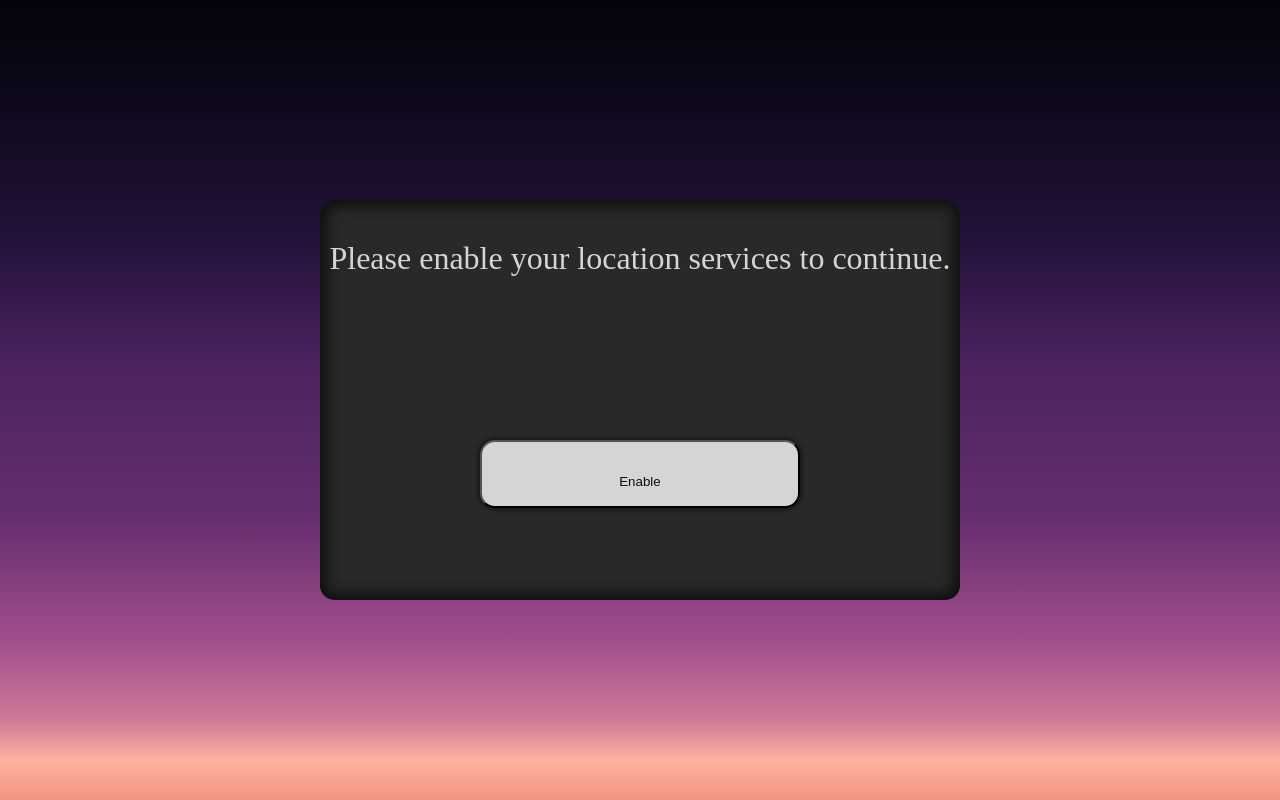
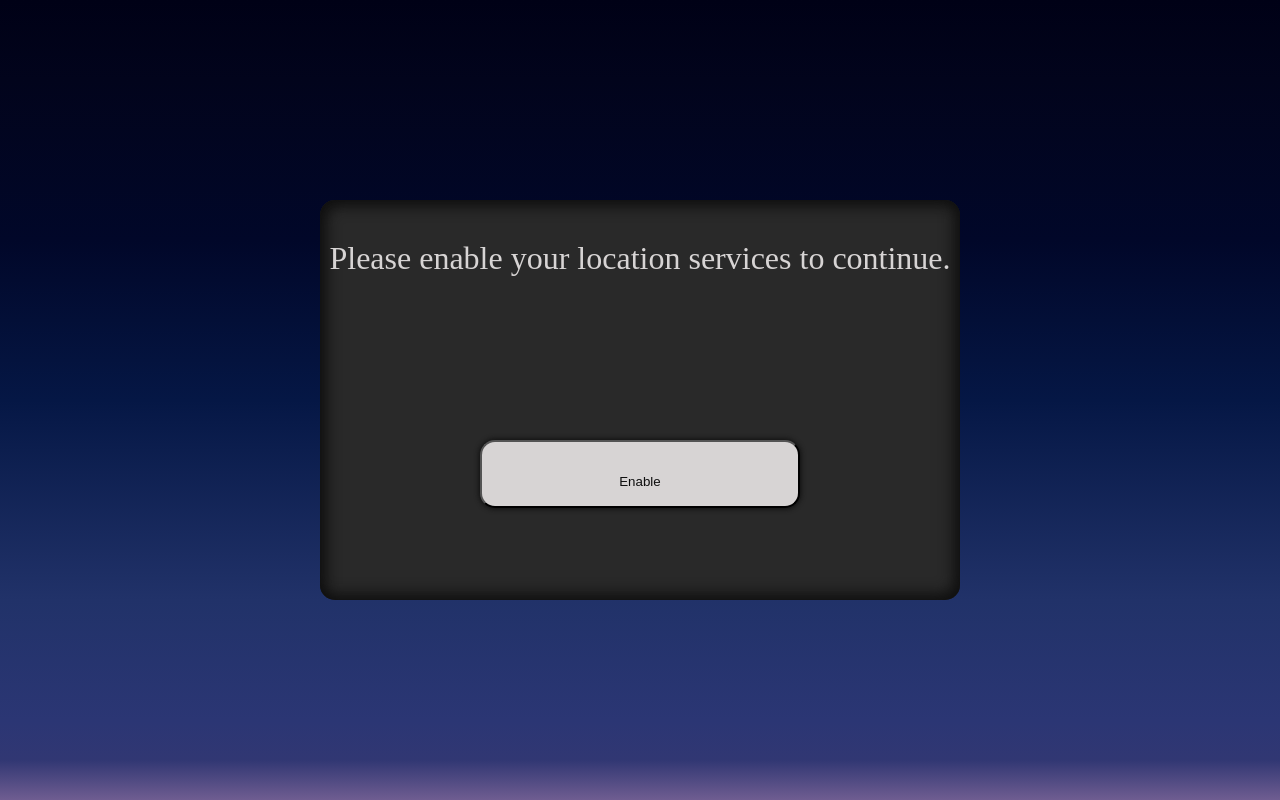
Before and after one commit to CB721/weather-client, a React (Create React App) app: page / in a window 1280 px wide. Built offline with nearby package versions, Linux system fonts and the light colour scheme.

Commit message:
Evening / night sun / moon animation

```diff
--- a/src/App.js
+++ b/src/App.js
@@ -13,7 +13,7 @@ function App() {
   const [long, setLong] = useState();
   const [modalMessage, setModalMessage] = useState("Please enable your location services to continue.");
   const [locationPermission, setLocationPermission] = useState(false);
-  const [timeOfDay, setTimeOfDay] = useState("sunrise");
+  const [timeOfDay, setTimeOfDay] = useState("night");
 
   const currentHour = parseInt(moment().format("H"));
 
@@ -91,18 +91,18 @@ function App() {
     if (savedWeather) {
       setWeather(savedWeather);
     }
-    if (currentHour >= 5 && currentHour < 10) {
-      setTimeOfDay("sunrise");
-    }
-    if (currentHour >= 10 && currentHour < 17) {
-      setTimeOfDay("day");
-    }
-    if (currentHour >= 17 && currentHour < 21) {
-      setTimeOfDay("evening");
-    }
-    if ((currentHour >= 21 && currentHour < 25) || (currentHour >= 0 && currentHour < 5)) {
-      setTimeOfDay("night");
-    }
+    // if (currentHour >= 5 && currentHour < 10) {
+    //   setTimeOfDay("sunrise");
+    // }
+    // if (currentHour >= 10 && currentHour < 17) {
+    //   setTimeOfDay("day");
+    // }
+    // if (currentHour >= 17 && currentHour < 21) {
+    //   setTimeOfDay("evening");
+    // }
+    // if ((currentHour >= 21 && currentHour < 25) || (currentHour >= 0 && currentHour < 5)) {
+    //   setTimeOfDay("night");
+    // }
   }, []);
 
   function getLocation() {
--- a/src/App.scss
+++ b/src/App.scss
@@ -31,14 +31,16 @@ $white: #d7d4d4;
         background: linear-gradient(
             180deg,
             rgb(3, 4, 10) 0%,
-            rgb(11, 7, 23) 10%,
-            rgb(35, 18, 58) 30%,
-            rgb(74, 34, 95) 45%,
-            rgb(102, 46, 111) 65%,
-            rgb(161, 78, 141) 80%,
-            rgb(207, 121, 152) 90%,
-            rgb(254, 178, 160) 95%,
-            rgb(242, 149, 127) 100%
+            rgb(11, 7, 23) 5%,
+            rgb(35, 18, 58) 20%,
+            rgb(74, 34, 95) 35%,
+            rgb(102, 46, 111) 47%,
+            rgb(161, 78, 141) 60%,
+            rgb(207, 121, 152) 67%,
+            rgb(254, 178, 160) 75%,
+            rgb(242, 149, 127) 80%,
+            rgba(253, 146, 96, 1) 90%,
+            rgba(253, 58, 95, 1) 100%
         );
     }
     &.night {
--- a/src/components/backgrounds/style.scss
+++ b/src/components/backgrounds/style.scss
@@ -14,15 +14,35 @@
             height: 10vw;
             border-radius: 50%;
             z-index: 40;
+            &.sunrise {
+                background: linear-gradient(rgb(255, 206, 91), rgb(254, 214, 2));
+                box-shadow: 0 0 40px 6px rgb(255, 206, 91);
+                animation: sunrise 8s ease forwards;
+            }
             &.day {
                 background: linear-gradient(#ff0, rgb(221, 188, 0));
                 box-shadow: 0 0 40px 6px rgb(255, 196, 0), 0 0 150px 10px rgb(255, 207, 51);
                 animation: day 8s ease forwards;
             }
-            &.sunrise {
-                background: linear-gradient(rgb(255, 209, 91), rgb(255, 206, 91));
-                box-shadow: 0 0 40px 6px rgb(255, 183, 0), 0 0 150px 10px rgb(255, 197, 51);
-                animation: sunrise 8s ease forwards;
+            &.evening {
+                background: linear-gradient(
+                    180deg,
+                    rgb(254, 254, 119) 0%,
+                    rgba(255, 255, 187, 1) 12%,
+                    rgba(254, 251, 129, 1) 62%,
+                    rgba(254, 193, 101, 1) 77%,
+                    rgba(253, 146, 96, 1) 84%,
+                    rgba(253, 58, 95, 1) 100%
+                );
+                box-shadow: 0 0 150px 10px rgb(252, 70, 95);
+                animation: sunset 8s ease forwards;
+            }
+            &.night {
+                width: 6vw;
+                height: 6vw;
+                background: radial-gradient(circle, rgba(217, 234, 241, 1) 0%, rgb(211, 239, 250) 100%);
+                box-shadow: 0px 0px 150px 10px rgba(220, 238, 245, 1);
+                animation: night 8s ease forwards;
             }
         }
     }
@@ -44,14 +64,42 @@
 @keyframes sunrise {
     0% {
         bottom: -15%;
-        left: -20%;
+        left: 5%;
         filter: blur(40px);
         opacity: 0;
     }
     100% {
-        bottom: 35%;
+        bottom: 25%;
         left: 10%;
         filter: blur(0);
         opacity: 1;
     }
 }
+@keyframes sunset {
+    0% {
+        bottom: 45%;
+        left: 65%;
+        filter: blur(40px);
+        opacity: 0;
+    }
+    100% {
+        bottom: 3%;
+        left: 80%;
+        filter: blur(0);
+        opacity: 1;
+    }
+}
+@keyframes night {
+    0% {
+        top: 5%;
+        left: 55%;
+        filter: blur(40px);
+        opacity: 0;
+    }
+    100% {
+        top: 25%;
+        left: 70%;
+        filter: blur(0);
+        opacity: 1;
+    }
+}
```
